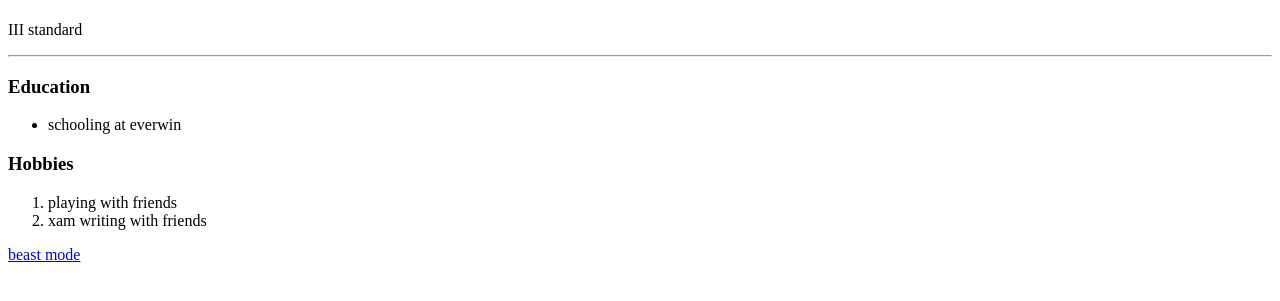
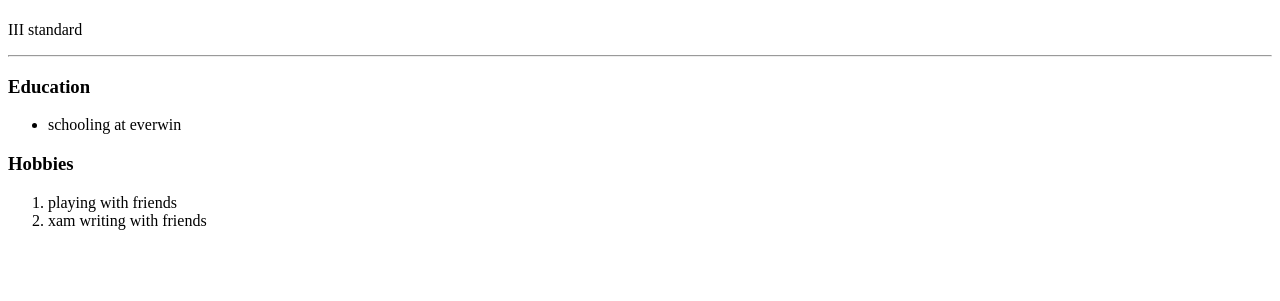
Before and after one commit to Ganeshkumar3917/cv, a plain HTML site: page har.html in a window 1280 px wide. Shown: the part 371-672 px from the top of the page. Drawn offline with Linux system fonts and the light colour scheme.

Commit message:
Update har.html

```diff
--- a/har.html
+++ b/har.html
@@ -18,6 +18,5 @@
       <li>playing with friends</li>
       <li>xam writing with friends</li>
     </ol>
-    <a href="https://www.youtube.com/watch?v=KOwDgUzijCI">beast mode</a>
     </body>
   </html>
```
